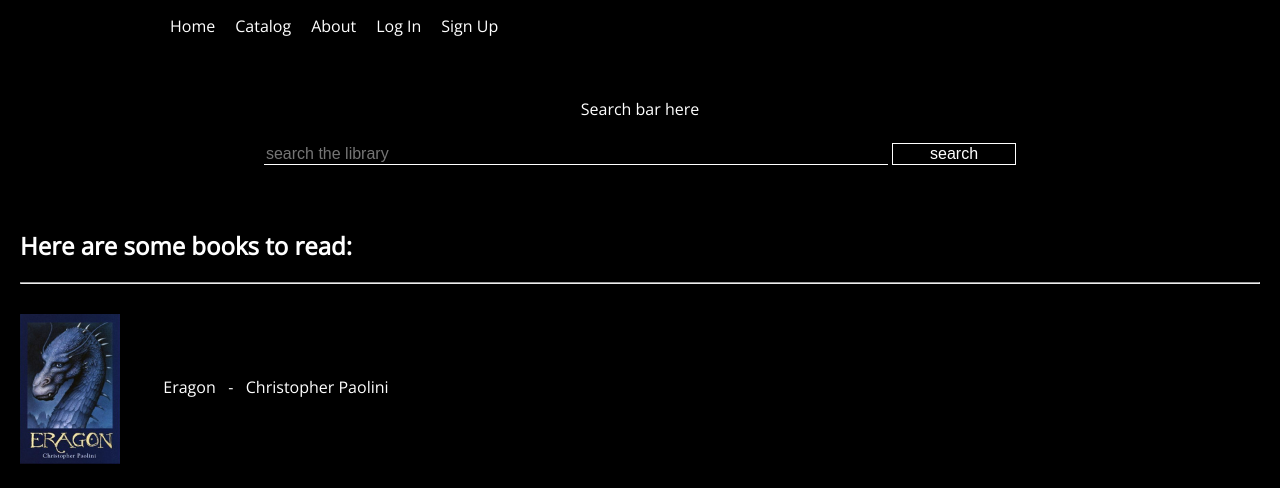
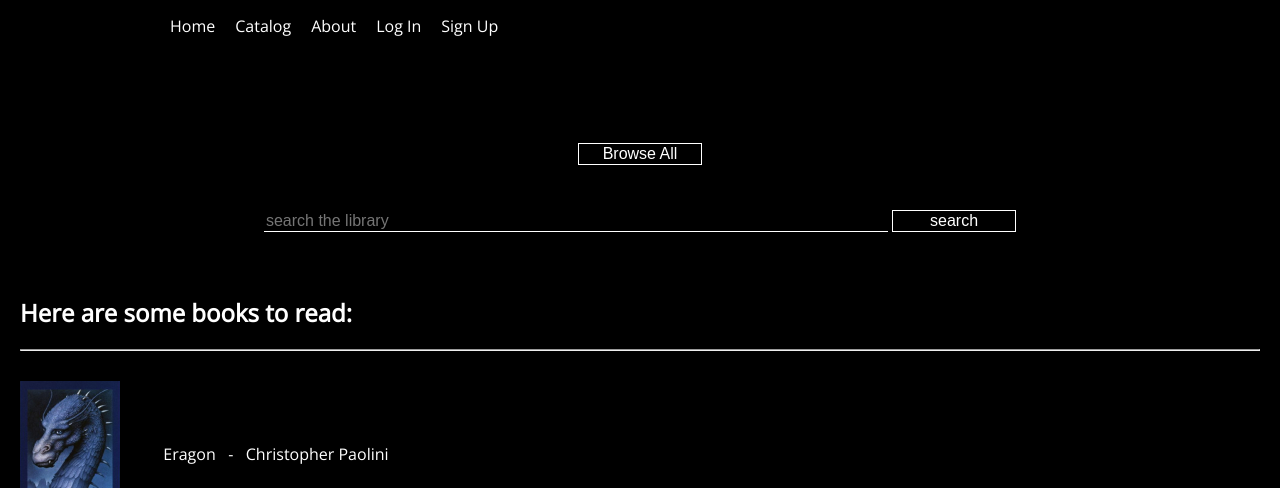
Before and after one commit to mkdeSilva/library, a PHP site: page /catalog.php in a window 1280 px wide. Shown: the top 488 px of the page. Run offline with PHP 8.4, Linux system fonts and the light colour scheme; data comes from the database, SQL or seed files in the repository; grey boxes are pictures that could not be loaded.

Commit message:
Added a browse all button to catalog

```diff
--- a/catalog.php
+++ b/catalog.php
@@ -26,7 +26,13 @@
 		<br>
 		<form action="search.php" method="POST">
 			<div class="x">
-				Search bar here
+				<br><br>
+
+				<input type="submit" value="Browse All" class="flatSearchButton">
+			</div>
+		</form>
+		<form action="search.php" method="POST">
+			<div class="x">
 				<br><br>
 				<input type="text" name="searchQuery" class="flatSearch" placeholder="search the library">
 				<input type="submit" value="search" class="flatSearchButton">
@@ -67,6 +73,7 @@
 				}
 				?>
 				<br><br>
+
 	<!--<center>
 		//Making the images appear on the top followed by their descriptions underneath
 		<div class="row">
```
Lines whose indentation alone changed are shown as unchanged.
